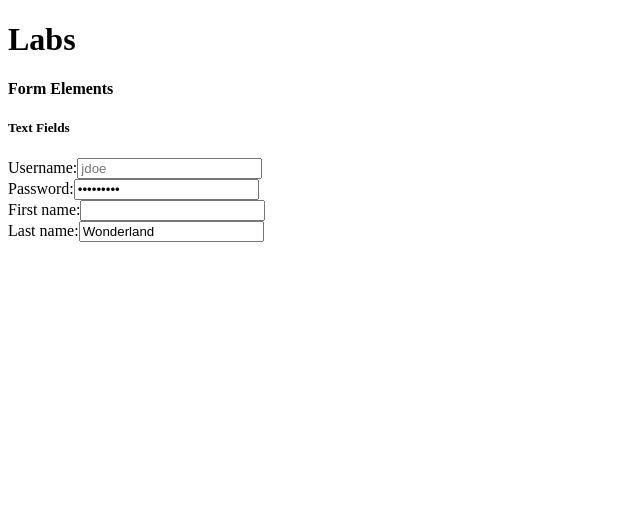
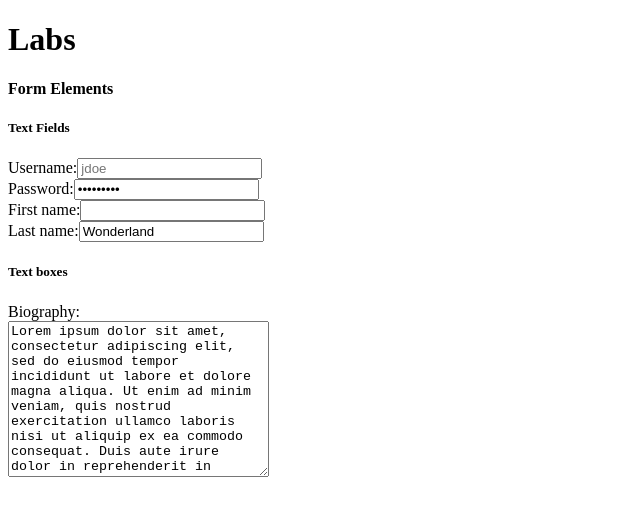
Before and after one commit to xilu56/kambaz-react-web-app-cs5610-sm25, a React app: page / in a window 1280 px wide. Shown: the top 516 px of the page, without its empty margins (0-640 px from the left). Built offline with nearby package versions, Linux system fonts and the light colour scheme; the HTML template or start-up script is replaced by a standard one.

Commit message:
Form: Textareas

```diff
--- a/src/Labs/Lab1/index.tsx
+++ b/src/Labs/Lab1/index.tsx
@@ -17,6 +17,9 @@
                  title="The last name"
                  id="wd-text-fields-last-name" />
         </form>
+        <h5>Text boxes</h5>
+        <label>Biography:</label><br/>
+        <textarea id="wd-textarea" cols={30} rows={10}>Lorem ipsum dolor sit amet, consectetur adipiscing elit, sed do eiusmod tempor incididunt ut labore et dolore magna aliqua. Ut enim ad minim veniam, quis nostrud exercitation ullamco laboris nisi ut aliquip ex ea commodo consequat. Duis aute irure dolor in reprehenderit in voluptate velit esse cillum dolore eu fugiat nulla pariatur. Excepteur sint occaecat cupidatat non proident, sunt in culpa qui officia deserunt mollit anim id est laborum.</textarea>
       </div>
 );
 }
```
